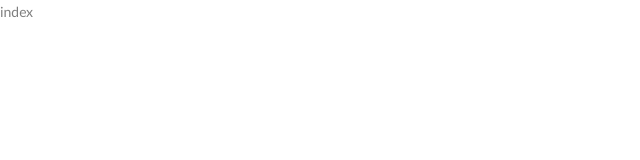
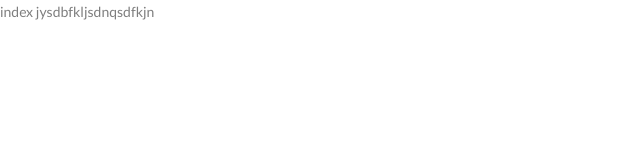
Before and after one commit to shassouna/decofinder_front_v1, a Next.js app: page / in a window 1280 px wide. Shown: the top 160 px of the page, without its empty margins (0-640 px from the left). Built offline with nearby package versions, Linux system fonts and the light colour scheme.

Commit message:
first deploy

```diff
--- a/pages/index.js
+++ b/pages/index.js
@@ -2,7 +2,7 @@ import React from 'react'
 
 function index() {
   return (
-    <div>index</div>
+    <div>index jysdbfkljsdnqsdfkjn</div>
   )
 }
 
```
